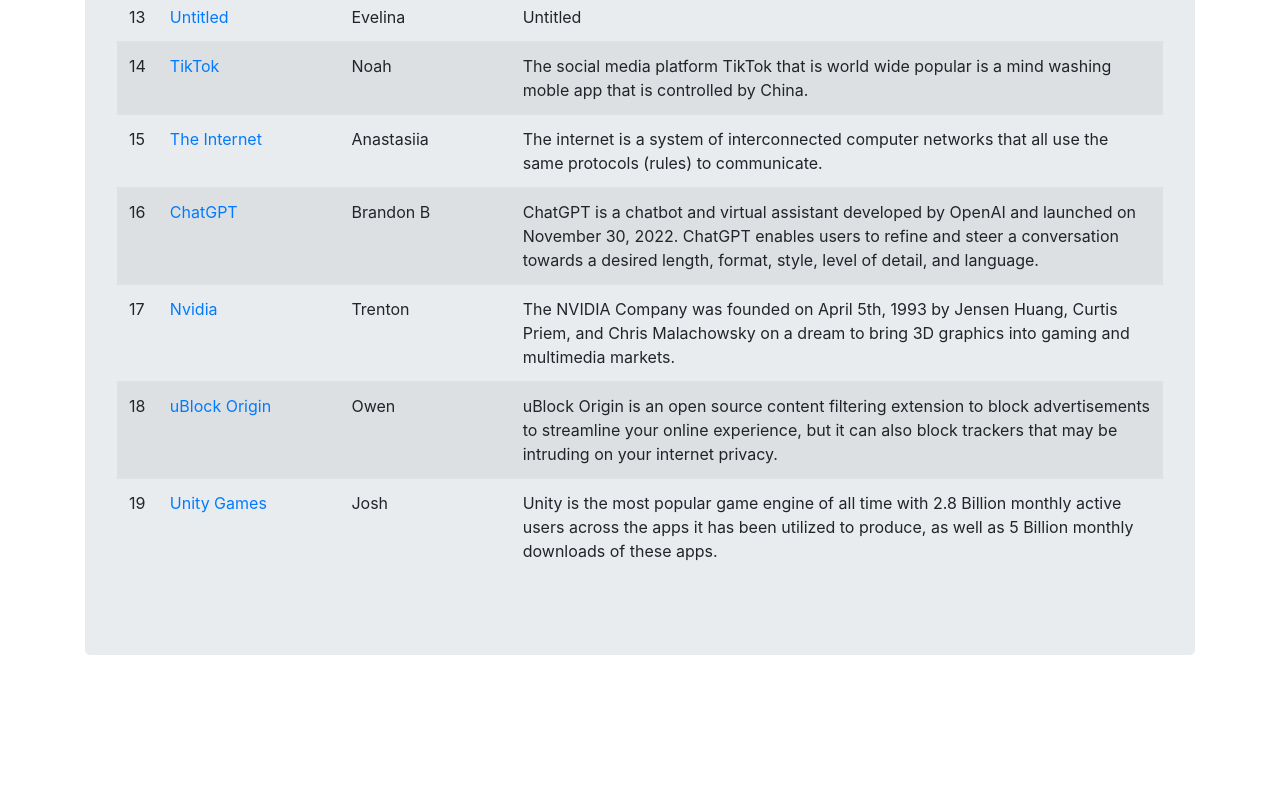
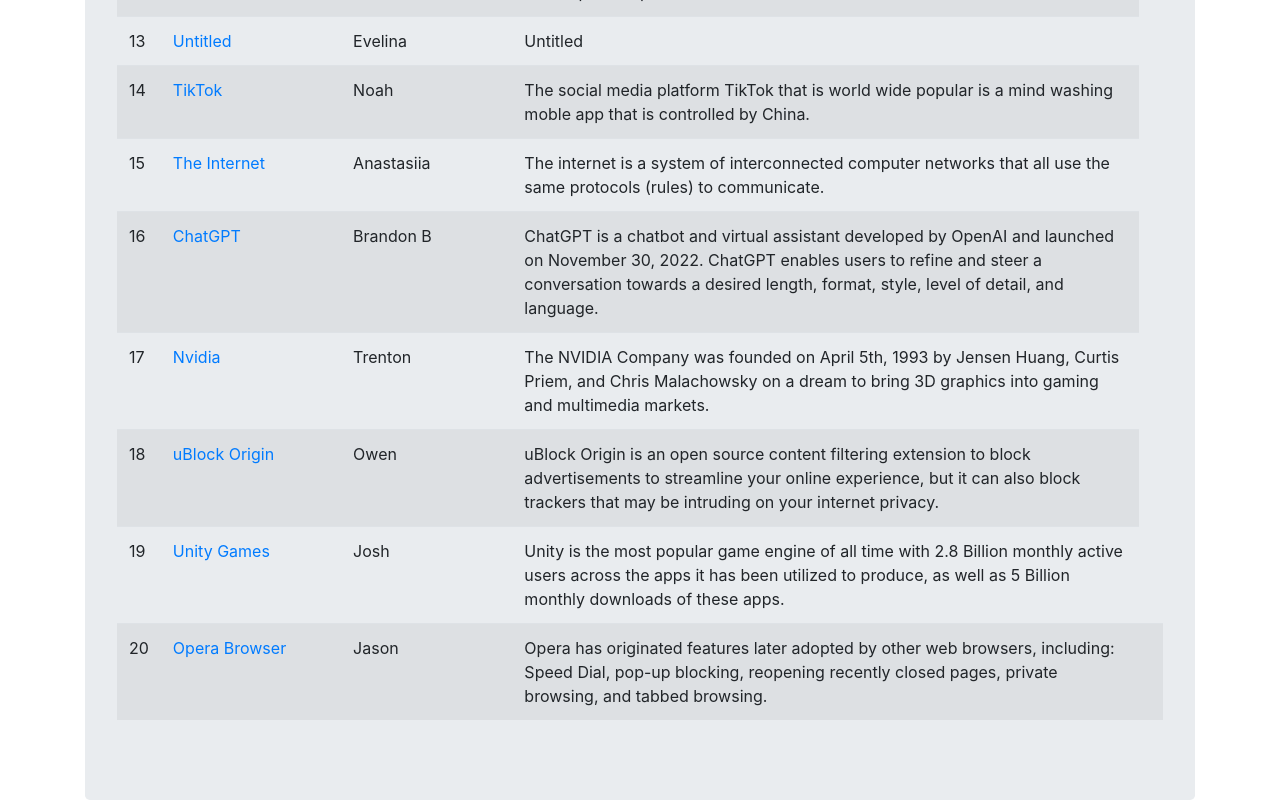
Before and after one commit to Westfield-Codes/netpedia-24, a plain HTML site: page index.html in a window 1280 px wide. Shown: the part 1141-1941 px from the top of the page. Before the commit the page ends 1796 px from the top, so only its background shows below. Drawn offline with nearby package versions, Linux system fonts and the light colour scheme.

Commit message:
Added Jason

```diff
--- a/index.html
+++ b/index.html
@@ -180,6 +180,13 @@
             <td><a href="http://csszengarden.com/210"></a></td>
             <td>Unity is the most popular game engine of all time with 2.8 Billion monthly active users across the apps it has been utilized to produce, as well as 5 Billion monthly downloads of these apps.</td>
           </tr>
+          <tr>
+            <td>20</td>
+            <td><a target="_blank" href="https://westfield-codes.github.io/netpedia-entry-jasonWESTFIELD/">Opera Browser</a></td>
+            <td>Jason</td>
+            <td><a href="http://csszengarden.com/210"></a></td>
+            <td>Opera has originated features later adopted by other web browsers, including: Speed Dial, pop-up blocking, reopening recently closed pages, private browsing, and tabbed browsing.<td>
+          </tr>
         </tbody>
       </table>
     </div>
```
